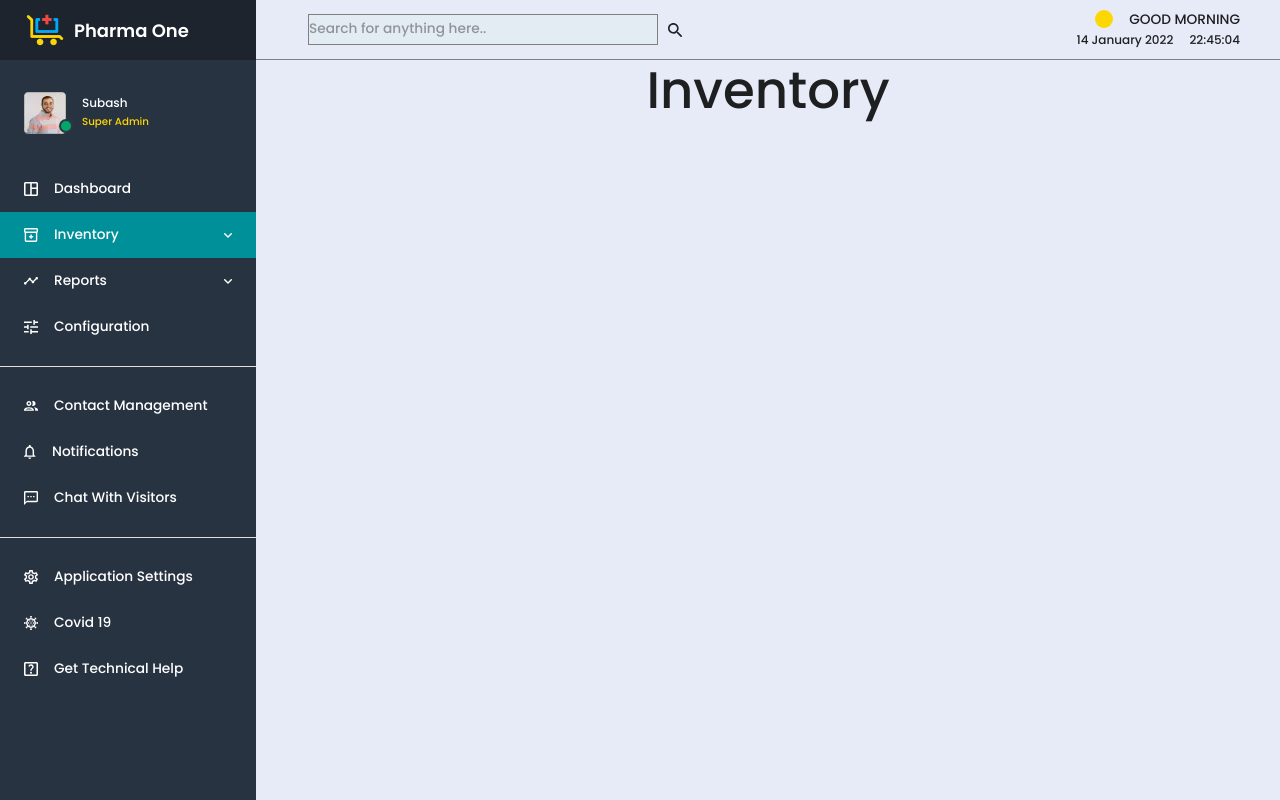
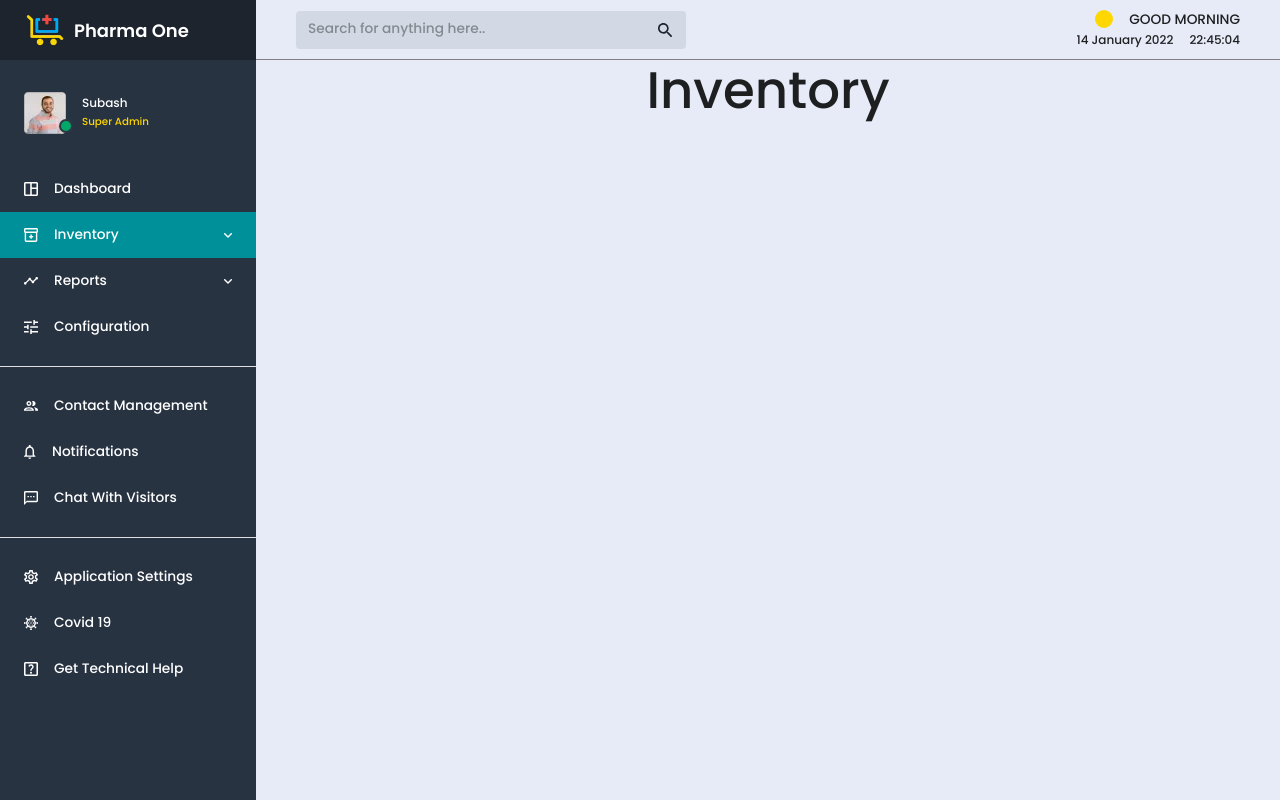
Before and after one commit to stonesilver/MONDY, a React (Vite) app: page /inventory in a window 1280 px wide. Built offline with nearby package versions, Linux system fonts and the light colour scheme; some icons are missing.

Commit message:
code update

```diff
--- a/src/Layout/SearchBar.jsx
+++ b/src/Layout/SearchBar.jsx
@@ -12,7 +12,7 @@ const SearchBar = () => {
   };
 
   const handleSubmit = (event) => {
-    event.preventDefault()
+    event.preventDefault();
     if (!searchInput) return;
     alert(`Searching ${searchInput}....`);
   };
@@ -20,14 +20,18 @@ const SearchBar = () => {
     <Box
       component='form'
       onSubmit={handleSubmit}
-      sx={{ p: '2px 4px', display: 'flex', alignItems: 'center', width: 400 }}
+      sx={{
+        p: '2px 4px',
+        display: 'flex',
+        width: '100%',
+        backgroundColor: '#b7c1ca6e',
+        borderRadius: '4px',
+      }}
     >
       <InputBase
         sx={{
           ml: 1,
           flex: 1,
-          backgroundColor: '#E3EBF3',
-          border: '1px solid gray',
         }}
         value={searchInput}
         onChange={handleChange}
--- a/src/Pages/Homepage/Homepage.jsx
+++ b/src/Pages/Homepage/Homepage.jsx
@@ -4,7 +4,7 @@ import Typography from '@mui/material/Typography';
 const Homepage = () => {
   return (
     <Box>
-      <Typography as='h2' variant='h2'>
+      <Typography as='h3' variant='h3' sx={{ textAlign: 'center' }}>
         WELCOME TO PHARMA ONE
       </Typography>
     </Box>
```
Also changed, not shown: src/assets/svg/translate.svg (added).
